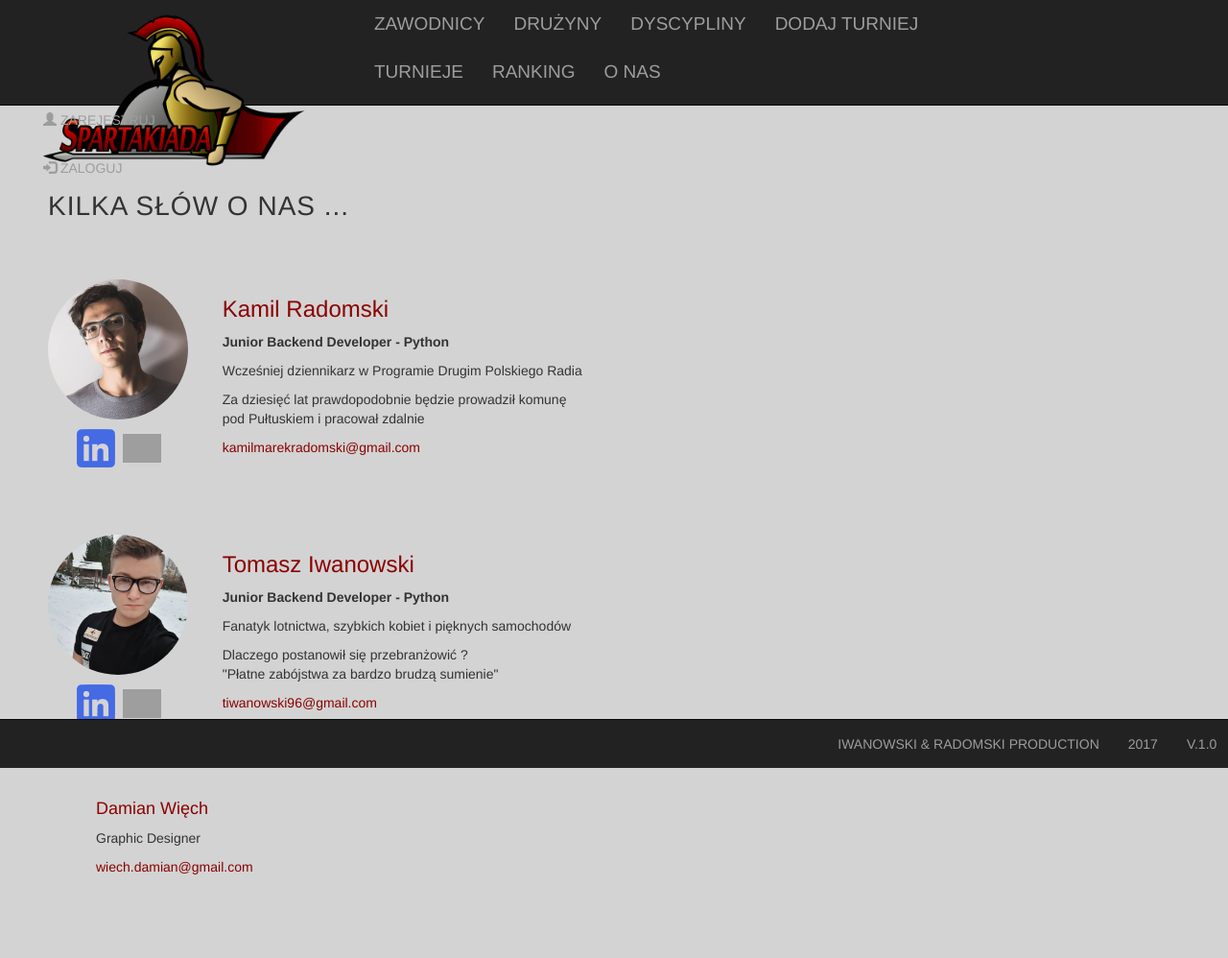
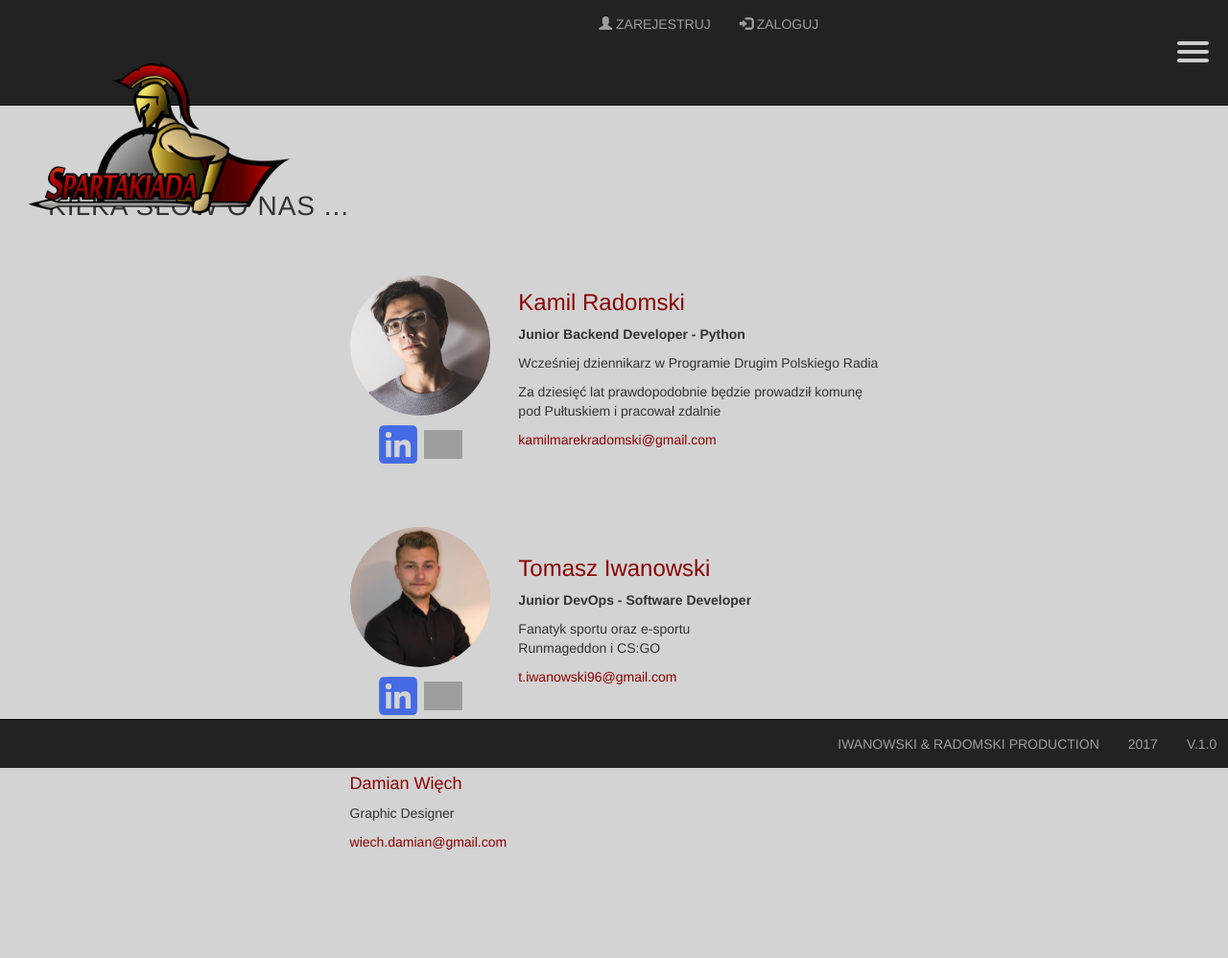
Before and after one commit to tiwanowski96/Spartakiada, a Django app: template spartakiada/templates/spartakiada/about_view.html in a window 1280 px wide. Shown: the whole page at 96% size. After the commit the page ends 885 px from the top, so only its background shows below. Run offline with Django 3.2, Linux system fonts and the light colour scheme; the template is opened without the code that fills it, so the values that code supplies are empty; some libraries are stand-ins or nearby versions; grey boxes are pictures that could not be loaded.

Commit message:
Refactor CSS style

```diff
--- a/competition/urls.py
+++ b/competition/urls.py
@@ -76,7 +76,6 @@ urlpatterns = [
         name='team-stats'),
     url(r'^delete_cup/(?P<cup_id>(\d)+)', views.CupDeleteView.as_view(),
         name="cup-delete"),
-
     url(r'^register/$', loging.UserCreateView.as_view(),
         name='register'),
     url(r'^login/$', loging.UserLoginView.as_view(),
--- a/spartakiada/static/spartakiada/style.css
+++ b/spartakiada/static/spartakiada/style.css
@@ -56,6 +56,7 @@
     align-items: center;
     justify-content: left;
 }
+
 .containeritems {
     max-height: inherit;
     display: -webkit-flex;
@@ -82,7 +83,7 @@ body {
     border: 2px solid gold;
     border-radius: 7px;
     background-color: grey;
-    padding: 2px;
+    padding: 5px;
     text-decoration: none;
 }
 
@@ -109,7 +110,7 @@ ol {
     margin-top: 200px;
     margin-left: 40px;
     margin-right: 40px;
-    margin-bottom: 40px;
+    margin-bottom: 80px;
 }
 
 .headtext {
@@ -130,10 +131,7 @@ ol {
 }
 
 .footer {
-    position: relative;
-    height: 150px;
-    clear: both;
-    padding-top: 475px;
+    padding: 20px 0;
 }
 
 .warning {
@@ -147,3 +145,219 @@ ol {
     color: rgb(250, 254, 255);
     text-shadow: rgb(231,76,60) 1px 2px 1px;
 }
+
+.descriptionContainer {
+    float: left;
+    height: 100%;
+    width: 78%;
+    margin-bottom: 3em;
+}
+
+.scoreMenuContainer {
+    float: right;
+    height: 100%;
+    min-height: 100vh;
+    width: 20%;
+    text-align: left;
+    margin-bottom: 1em;
+    padding-left: 2em;
+    padding-right: 1em;
+}
+
+.logoContainer {
+    display: table-cell;
+    float: left;
+}
+
+.listMenu {
+    display: table-cell;
+    float: right;
+}
+
+.loginContainer {
+    display: table-cell;
+}
+
+.siteWrapper {
+    display: grid;
+    width: 100%;
+    height: 100%;
+    justify-content: center;
+    margin-top: 3em;
+    margin-bottom: 5em;
+}
+
+.personContainer {
+    width: auto;
+    height: auto;
+    float: left;
+    margin-top: 1em;
+    margin-bottom: 3em;
+    display: flex;
+    align-items: center;
+    justify-items: center;
+}
+
+.mediaContainer {
+    width: auto;
+    height: auto;
+    float: left;
+}
+
+.personDetails {
+    width: auto;
+    height: auto;
+    text-align: left;
+    float: left;
+    margin-left: 2em;
+}
+
+
+
+
+
+
+
+
+
+
+#menuToggle
+{
+  display: block;
+  position: relative;
+  top: 20px;
+  right: 20px;
+  float: right;
+
+  z-index: 1;
+
+  -webkit-user-select: none;
+  user-select: none;
+}
+
+#menuToggle input
+{
+  display: block;
+  width: 40px;
+  height: 32px;
+  position: absolute;
+  top: -7px;
+  left: -5px;
+
+  cursor: pointer;
+
+  opacity: 0; /* hide this */
+  z-index: 2; /* and place it over the hamburger */
+
+  -webkit-touch-callout: none;
+}
+
+/*
+ * Just a quick hamburger
+ */
+#menuToggle span
+{
+  display: block;
+  width: 33px;
+  height: 4px;
+  margin-bottom: 5px;
+  position: relative;
+
+  background: #cdcdcd;
+  border-radius: 3px;
+
+  z-index: 1;
+
+  transform-origin: 4px 0px;
+
+  transition: transform 0.5s cubic-bezier(0.77,0.2,0.05,1.0),
+              background 0.5s cubic-bezier(0.77,0.2,0.05,1.0),
+              opacity 0.55s ease;
+}
+
+#menuToggle span:first-child
+{
+  transform-origin: 0% 0%;
+}
+
+#menuToggle span:nth-last-child(2)
+{
+  transform-origin: 0% 100%;
+}
+
+/*
+ * Transform all the slices of hamburger
+ * into a crossmark.
+ */
+#menuToggle input:checked ~ span
+{
+  opacity: 1;
+  transform: rotate(45deg) translate(-2px, -1px);
+  background: #cdcdcd;
+}
+
+/*
+ * But let's hide the middle one.
+ */
+#menuToggle input:checked ~ span:nth-last-child(3)
+{
+  opacity: 0;
+  transform: rotate(0deg) scale(0.2, 0.2);
+}
+
+/*
+ * Ohyeah and the last one should go the other direction
+ */
+#menuToggle input:checked ~ span:nth-last-child(2)
+{
+  transform: rotate(-45deg) translate(0, -1px);
+}
+
+/*
+ * Make this absolute positioned
+ * at the top left of the screen
+ */
+#menu
+{
+  position: absolute;
+  width: 300px;
+  left: -190px;
+  margin: -100px 0 0 -50px;
+  padding: 50px;
+  padding-top: 125px;
+
+  background: #222;
+  list-style-type: none;
+  -webkit-font-smoothing: antialiased;
+  /* to stop flickering of text in safari */
+
+  transform-origin: 0% 0%;
+  transform: translate(100%, 0);
+
+  transition: transform 0.5s cubic-bezier(0.77,0.2,0.05,1.0);
+}
+
+#menu li
+{
+  padding: 10px 0;
+  font-size: 22px;
+  color: #9d9d9d;
+
+}
+
+#menu li:hover
+{
+  color: #d8d8d8;
+}
+#menu a
+{
+    text-decoration: none;
+}
+
+/*
+ * And let's slide it in from the left
+ */
+#menuToggle input:checked ~ ul
+{
+  transform: none;
+}
--- a/spartakiada/templates/spartakiada/about_view.html
+++ b/spartakiada/templates/spartakiada/about_view.html
@@ -2,9 +2,9 @@
 {% load static %}
 {% block content %}
     <h3 class="headtext">Kilka słów o nas ...</h3>
-        <div style="height: 50px;"></div>
-
-        <div style="display: inline-block; margin-right: 30px;">
+    <div class="siteWrapper">
+        <div class="personContainer">
+            <div class="mediaContainer">
                 <img style="margin-bottom: 10px;" src="{% static 'spartakiada/KR.jpg' %}" class="img-circle" alt="Kamil Radomski" width="146" height="146">
                 <div>
                     <p style="display: inline-block"><a class="maintext" href="https://www.linkedin.com/in/kamilmarekradomski/" target="_blank">
@@ -13,18 +13,17 @@
                         <img width="40" style="margin-right: 30px;" src="{% static 'spartakiada/gh.gif' %}" /></a></p>
                 </div>
             </div>
-
-        <div style="display: inline-block;">
+            <div class="personDetails">
                 <h3 class="maintext" style="margin-top: 0px;">Kamil Radomski</h3>
                 <p><strong>Junior Backend Developer - Python</strong></p>
                 <p>Wcześniej dziennikarz w Programie Drugim Polskiego Radia</p>
                 <p>Za dziesięć lat prawdopodobnie będzie prowadził komunę <br>
                     pod Pułtuskiem i pracował zdalnie</p>
                 <p><a class="maintext">kamilmarekradomski@gmail.com</a></p>
-
-        </div><br><br><br><br>
-
-        <div style="display: inline-block; margin-right: 30px;">
+            </div>
+        </div>
+        <div class="personContainer">
+            <div class="mediaContainer">
                 <img style="margin-bottom: 10px;" src="{% static 'spartakiada/TI.jpg' %}" class="img-circle" alt="Tomasz Iwanowski" width="146" height="146">
                 <div>
                     <p style="display: inline-block"><a class="maintext" href="https://www.linkedin.com/in/tomasz-iwanowski/" target="_blank">
@@ -33,20 +32,18 @@
                         <img width="40" style="margin-right: 30px;" src="{% static 'spartakiada/gh.gif' %}" /></a></p>
                 </div>
             </div>
+            <div class="personDetails">
+                <h3 class="maintext" style="margin-top: 0px;">Tomasz Iwanowski</h3>
+                <p><strong>Junior DevOps - Software Developer</strong></p>
+                <p>Fanatyk sportu oraz e-sportu <br> Runmageddon i CS:GO</p>
+                <p><a class="maintext">t.iwanowski96@gmail.com</a></p>
+            </div>
+        </div>
 
-        <div style="display: inline-block;">
-        <h3 class="maintext" style="margin-top: 0px;">Tomasz Iwanowski</h3>
-        <p><strong>Junior Backend Developer - Python</strong></p>
-        <p>Fanatyk lotnictwa, szybkich kobiet i pięknych samochodów</p>
-        <p>Dlaczego postanowił się przebranżowić ?<br>"Płatne zabójstwa za bardzo brudzą sumienie"</p>
-        <p><a class="maintext">tiwanowski96@gmail.com</a></p>
-
-        </div><br><br><br><br>
-
-        <div style="margin-left: 50px;">
+        <div>
             <h4 style="" class="maintext">Damian Więch</h4>
             <p>Graphic Designer</p>
             <p><a class="maintext">wiech.damian@gmail.com</a></p>
         </div>
-
+    </div>
 {% endblock %}
--- a/spartakiada/templates/spartakiada/base.html
+++ b/spartakiada/templates/spartakiada/base.html
@@ -14,28 +14,11 @@
     </head>
     <body style="background-color: lightgrey; margin: 10px;">
 
-        <nav class="navbar navbar-inverse navbar-fixed-top" style="height: 110px;">
-          <div class="container-fluid">
-            <div class="navbar-header">
-                <button type="button" class="navbar-toggle" data-toggle="collapse" data-target="navbar-main-collapse">
-                MENU
-                </button>
-                <div class="col-sm-3">
+        <nav class="navbar navbar-inverse navbar-fixed-top" style="height: 110px; width: 100%; display: table; table-layout: fixed;">
+            <div class="logoContainer">
                 <a class="navbar-brand" href="/"><img width="300" src="{% static 'spartakiada/logo.gif' %}" /></a>
             </div>
-            </div>
-                <div class="col-sm-7">
-                    <ul class="nav navbar-nav navbar-fixed-center" style="font-size: 19px; text-align: center;">
-                        <li><a href="/players/">ZAWODNICY</a></li>
-                        <li><a href="/teams/">DRUŻYNY</a></li>
-                        <li><a href="/games/">DYSCYPLINY</a></li>
-                        <li><a href="/add_cup/">DODAJ TURNIEJ</a></li>
-                        <li><a href="/cups_list/">TURNIEJE</a></li>
-                        <li><a href="/stats/">RANKING</a></li>
-                        <li><a href="/about/">O NAS</a></li>
-                    </ul>
-                </div>
-                <div class="col-sm-2">
+            <div class="loginContainer">
                 <ul class="nav navbar-nav navbar-right">
                     {% if  user.is_authenticated %}
                     <li><a>{{ user }}</a></li>
@@ -52,6 +35,25 @@
                     {% endif %}
                 </ul>
             </div>
+            <div class="listMenu">
+                <div id="menuToggle">
+
+                    <input type="checkbox" />
+
+                    <span></span>
+                    <span></span>
+                    <span></span>
+
+                    <ul id="menu">
+                        <a href="/players/"><li>ZAWODNICY</li></a>
+                        <a href="/teams/"><li>DRUŻYNY</li></a>
+                        <a href="/games/"><li>DYSCYPLINY</li></a>
+                        <a href="/add_cup/"><li>DODAJ TURNIEJ</li></a>
+                        <a href="/cups_list/"><li>TURNIEJE</li></a>
+                        <a href="/stats/"><li>RANKING</li></a>
+                        <a href="/about/"><li>O NAS</li></a>
+                    </ul>
+                </div>
             </div>
         </nav>
 
@@ -61,7 +63,6 @@
         {% endblock %}
         </div>
 
-    <div style="height: 35px";></div>
         <nav class="navbar navbar-inverse navbar-fixed-bottom">
             <div class="nav navbar-nav navbar-right">
             <p class="navbar-text" style="text-transform: uppercase;">Iwanowski & Radomski Production</p>
```
Also changed, not shown: spartakiada/templates/spartakiada/menu.html (+3 -11 lines), competition.db, spartakiada/static/spartakiada/TI.jpg, spartakiada/static/spartakiada/TI2.jpg (deleted), spartakiada/templates/spartakiada/player_list_itself.html (indentation only), 1 other file. Lines whose indentation alone changed are shown as unchanged.
